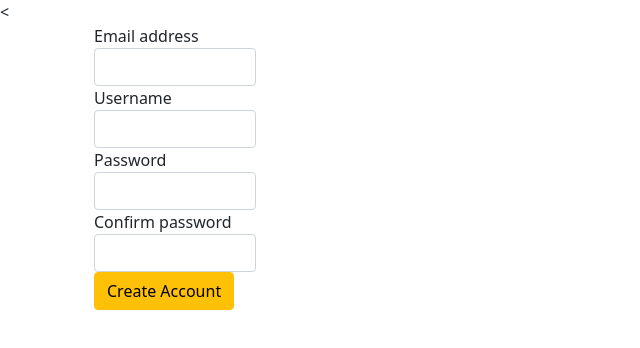
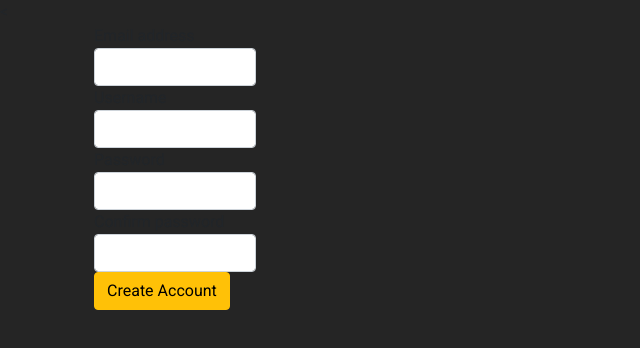
Before and after one commit to konradgoldammer/owlery, a React (Create React App) app in the folder client/: page / in a window 1280 px wide. Shown: the top 348 px of the page, without its empty margins (0-640 px from the left). Built offline with nearby package versions, Linux system fonts and the light colour scheme.

Commit message:
Add root styles for colors and font

```diff
--- a/client/src/App.css
+++ b/client/src/App.css
@@ -0,0 +1,27 @@
+*{
+    margin: 0;
+    border: 0;
+    box-sizing: border-box;
+}
+
+:root {
+    --main-background-color: #252525;
+    --primary-color: #FFDA14;
+    --second-color: #7EB600;
+    --dark-color: #0D0D0D;
+    --light-text-color: #FAFAFA;
+    --secondary-text-color: #C4C4C4;
+    --font-family: 'Roboto', sans-serif;
+}
+
+html, body {
+    min-height: 100vh;
+    max-width: 100%;
+    overflow-x: hidden;
+    background-color: var(--main-background-color);
+    font-family: var(--font-family);
+}
+
+.signup-container {
+    color: white;
+}
```
